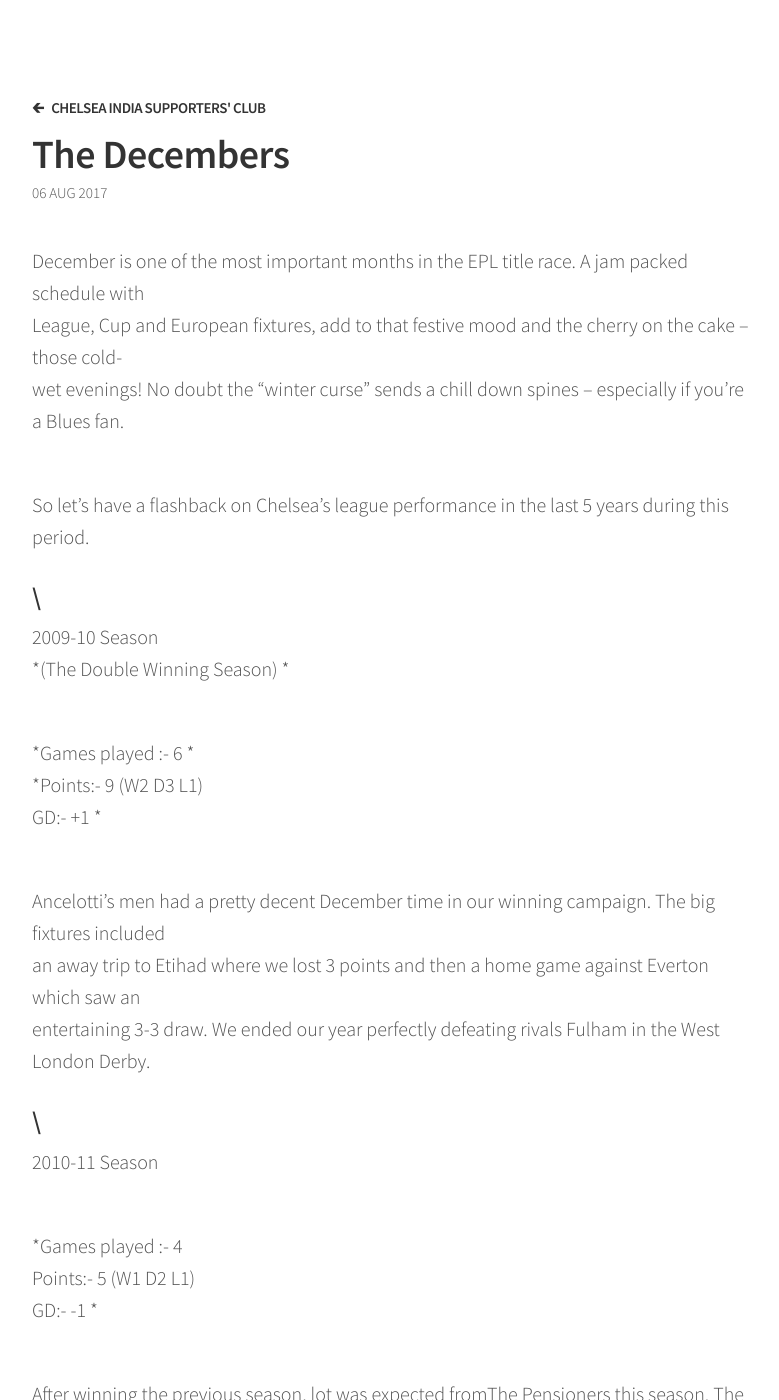
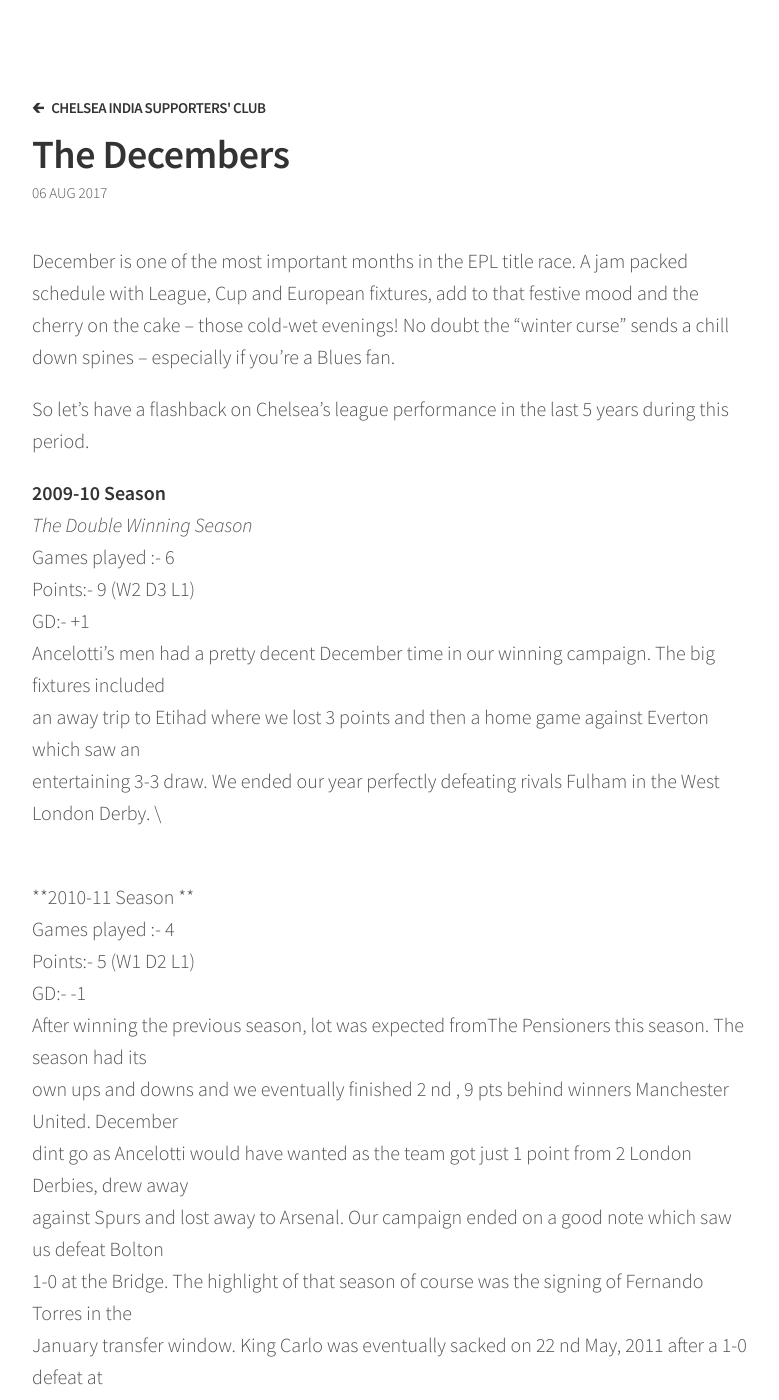
Before and after one commit to chelseafcindia/blog, a Jekyll site: the page built from _posts/2017-08-06-the-decembers.markdown, in a window 1280 px wide and 1400 px high. Shown: the whole window, without its empty margins (248-1027 px from the left). Built offline with Jekyll 4.4.1, drawn with Linux system fonts in a browser that asks for light colours; some of the changed text lies outside the part shown.

```diff
--- a/_posts/2017-08-06-the-decembers.markdown
+++ b/_posts/2017-08-06-the-decembers.markdown
@@ -3,47 +3,33 @@ title: The Decembers
 date: 2017-08-06 01:20:00 +05:30
 ---
 
-December is one of the most important months in the EPL title race. A jam packed schedule with
-\
-League, Cup and European fixtures, add to that festive mood and the cherry on the cake – those cold-
-\
-wet evenings! No doubt the “winter curse” sends a chill down spines – especially if you’re a Blues fan.
+December is one of the most important months in the EPL title race. A jam packed schedule with League, Cup and European fixtures, add to that festive mood and the cherry on the cake – those cold-wet evenings! No doubt the “winter curse” sends a chill down spines – especially if you’re a Blues fan.
 
-\
 So let’s have a flashback on Chelsea’s league performance in the last 5 years during this period.
 
-### \
-2009-10 Season
+**2009-10 Season**\
+*The Double Winning Season*\
+Games played :- 6
 \
-*(The Double Winning Season)
-*
-
-\
-*Games played :- 6
-*\
-*Points:- 9 (W2 D3 L1)
+Points:- 9 (W2 D3 L1)
 \
 GD:- \+1
-*
-
 \
 Ancelotti’s men had a pretty decent December time in our winning campaign. The big fixtures included
 \
 an away trip to Etihad where we lost 3 points and then a home game against Everton which saw an
 \
 entertaining 3-3 draw. We ended our year perfectly defeating rivals Fulham in the West London Derby.
-
-### \
-2010-11 Season
+\
 
 \
-*Games played :- 4
+**2010-11 Season
+**\
+Games played :- 4
 \
 Points:- 5 (W1 D2 L1)
 \
 GD:- -1
-*
-
 \
 After winning the previous season, lot was expected fromThe Pensioners this season. The season had its
 \
@@ -59,17 +45,14 @@ January transfer window. King Carlo was eventually sacked on 22 nd May, 2011 aft
 \
 Everton.
 
-### \
+**\
 2011-12 Season
-
-\
-*Games Played:-6
+**\
+Games Played:-6
 \
 Points:-9 (W2 D3 L1)
 \
 GD:-\+2
-*
-
 \
 2011-12 Season will forever be remembered by Chelsea fans. We won our 1 st ever Champions League.
 \
@@ -79,17 +62,14 @@ the entire season, our December fixtures were much better which saw us score 9 p
 \
 18\. The last fixture of the year saw a shock 1-3 defeat away to Aston Villa.
 
-### \
-2012-13 Season
-
 \
-*Games Played:-5
+**2012-13 Season
+**\
+Games Played:-5
 \
 Points:-12(W4 D0 L1)
 \
 GD:-\+10
-*
-
 \
 After the sacking of Champions League winning manager Roberto Di Matteo, former Liverpool manager
 \
@@ -101,17 +81,14 @@ won all 12 pts from the remaining 4 fixtures which included our season best scor
 \
 Villa.
 
-### \
-2013-14 Season
-
-*\
+\
+**2013-14 Season
+**\
 Games Played:-7
 \
 Points:-16(W5 D1 L1)
 \
 GD:-\+5
-*
-
 \
 This season saw the return of The Special One, or rather – The Happy One. In December, we got 16
 \
```
Also changed, not shown: other parts of _posts/2017-08-06-the-decembers.markdown (+4 -4 lines).
